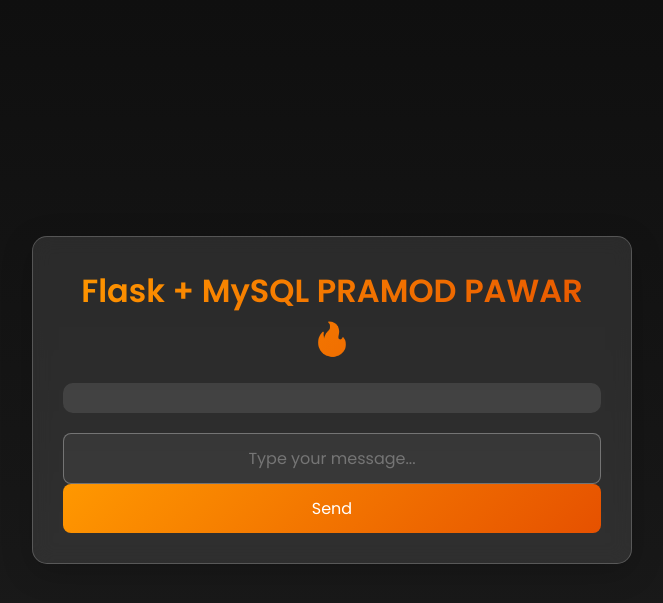
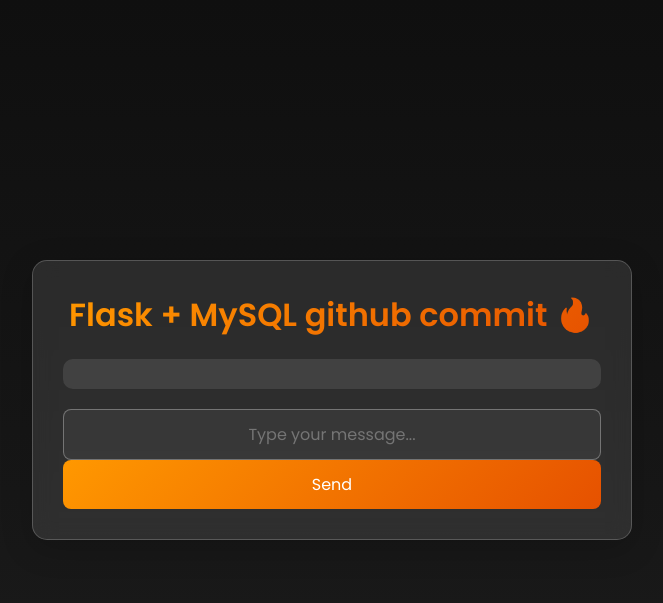
Before and after one commit to pramodpawar11/flask-application, a Flask app: page / in a window 1280 px wide. Shown: the top 603 px of the page, without its empty margins (308-971 px from the left). Run offline with Flask 2, Linux system fonts and the light colour scheme; data that the repository does not hold is empty; some libraries are stand-ins or nearby versions.

Commit message:
update the index file

```diff
--- a/templates/index.html
+++ b/templates/index.html
@@ -131,7 +131,7 @@
 
 <body>
     <div class="container">
-        <h1>Flask + MySQL PRAMOD PAWAR 🔥</h1>
+        <h1>Flask + MySQL github commit 🔥</h1>
 
         <div class="messages">
             {% for message in messages %}
```
